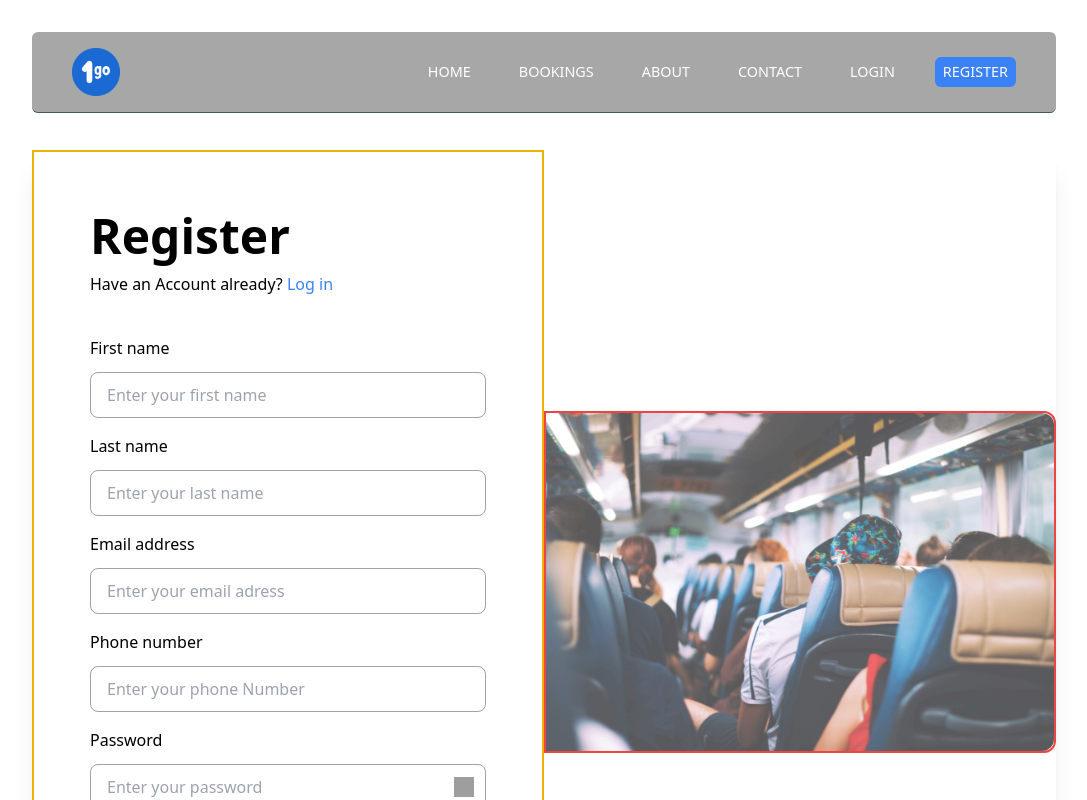
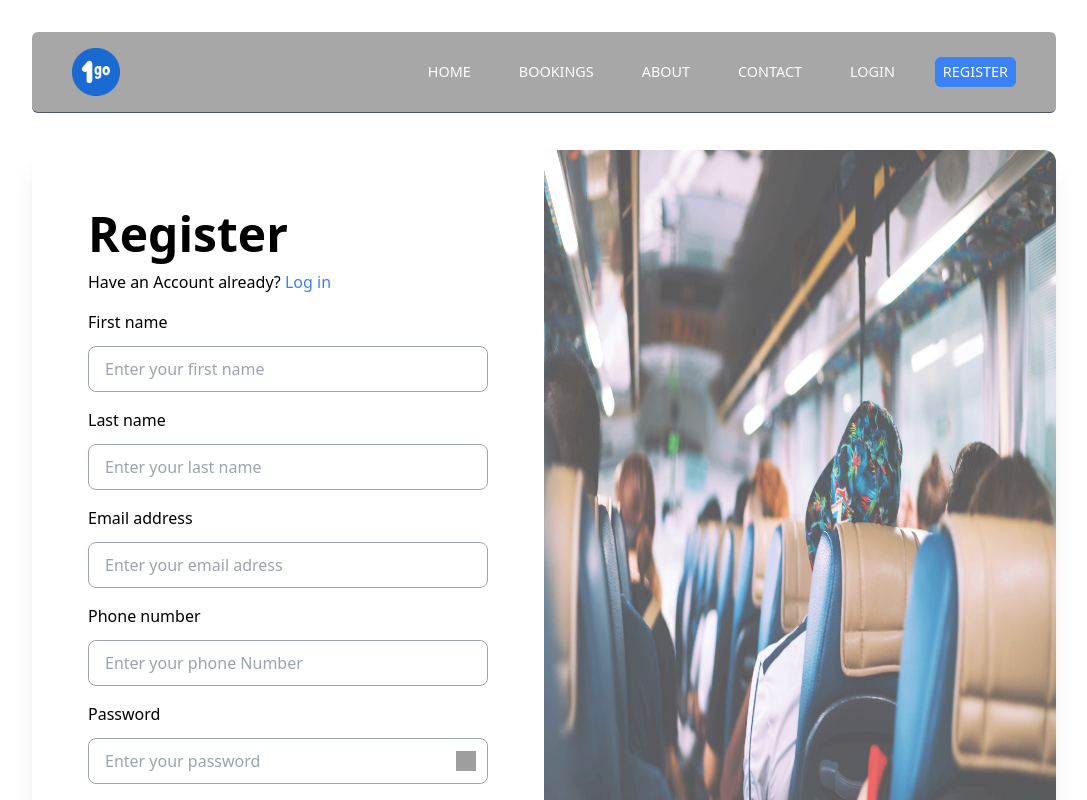
Before and after one commit to olamiidee/1go-app, a React (Vite) app: page /register in a window 1280 px wide. Shown: the top 800 px of the page, without its empty margins (96-1183 px from the left). Built offline with nearby package versions, Linux system fonts and the light colour scheme; no server answers; the database is empty; grey boxes are pictures that could not be loaded.

Commit message:
login fix

```diff
--- a/src/pages/Register.jsx
+++ b/src/pages/Register.jsx
@@ -14,9 +14,9 @@ const Register = () => {
       {loader && <Loader />}
       <Header />
       <section className="w-full h-full">
-        <div className="w-[95%] lg:w-[80%] mx-auto lg:h-full bg-white lg:flex justify-between items-center mt-[80px] md:my-[150px] lg:rounded-xl lg:shadow-xl">
+        <div className="w-[95%] lg:w-[80%] mx-auto lg:h-full bg-white lg:grid grid-cols-2  mt-[80px] md:my-[150px] lg:rounded-xl lg:shadow-xl">
           {/* texts */}
-          <div className="w-full h-full px-4 py-12 border-2 border-yellow-500 lg:w-1/2 lg:px-14">
+          <div className="w-full h-fit px-4 py-12 lg:px-14">
             <div className="text-start">
               <h1 className="text-[2rem] md:text-[3rem] font-bold text-black">
                 Register
@@ -31,7 +31,7 @@ const Register = () => {
             </div>
             {/* register form */}
             <form>
-              <div className="font-light space-y-4 mt-8 py-6 w-full h-full rounded-lg sm:mt-4">
+              <div className="font-light space-y-4 mt-6 pb-6 w-full h-full rounded-lg sm:mt-4">
                 {/* first name */}
                 <div>
                   <label htmlFor="firstname">First name</label>
@@ -125,10 +125,10 @@ const Register = () => {
             </form>
           </div>
           {/* image */}
-          <div className="w-1/2 border-2 border-red-500 rounded-r-xl   hidden lg:block">
+          <div className="h-full rounded-r-xl hidden lg:block">
             <img
               src="/images/reg1.jpg"
-              className="h- opacity-70 rounded-r-xl"
+              className="h-full opacity-70 rounded-r-xl object-fit"
             />
           </div>
         </div>
```
